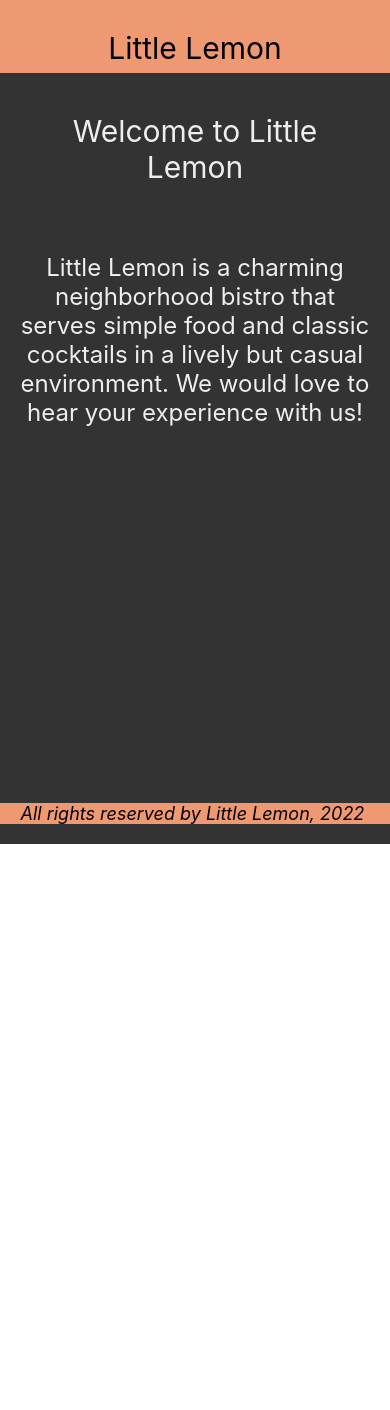
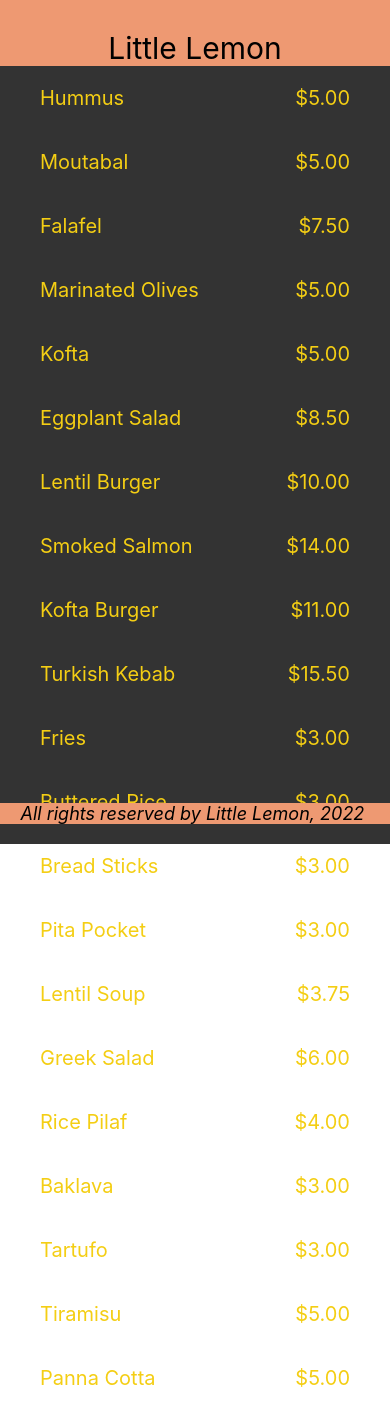
Before and after one commit to danielmccastro/meta-react-native, a React Native app in the folder 01-sampleproject/: screen / in a window 390 px wide. Before the commit the page ends 844 px from the top, so only its background shows below. Built offline with nearby package versions, Linux system fonts and the light colour scheme.

Commit message:
created a FlatList

```diff
--- a/01-sampleproject/App.js
+++ b/01-sampleproject/App.js
@@ -4,12 +4,13 @@
 import LittleLemonHeader from "./components/LittleLemonHeader";
 import LittleLemonFooter from "./components/LittleLemonFooter";
 import WelcomeScreen from "./components/WelcomeScreen";
+import MenuItems from "./components/MenuItems";
 export default function App() {
   return (
     <>
       <View style={styles.container}>
         <LittleLemonHeader />
-        <WelcomeScreen />
+        <MenuItems />
       </View>
       <View style={styles.footer}>
         <LittleLemonFooter />
--- a/01-sampleproject/components/LittleLemonHeader.js
+++ b/01-sampleproject/components/LittleLemonHeader.js
@@ -11,11 +11,10 @@
 
 const styles = StyleSheet.create({
   container: {
-    flex: 0.1,
     backgroundColor: "#EE9972"
   },
   headerText: {
-    marginTop: 30,
+    paddingTop: 30,
     fontSize: 30,
     color: "black",
     textAlign: "center",
--- /dev/null
+++ b/01-sampleproject/components/MenuItems.js
@@ -0,0 +1,64 @@
+import * as React from "react";
+import { View, Text, FlatList, StyleSheet } from "react-native";
+
+const menuItemsToDisplay = [
+  { name: "Hummus", price: "$5.00", id: "1A" },
+  { name: "Moutabal", price: "$5.00", id: "2B" },
+  { name: "Falafel", price: "$7.50", id: "3C" },
+  { name: "Marinated Olives", price: "$5.00", id: "4D" },
+  { name: "Kofta", price: "$5.00", id: "5E" },
+  { name: "Eggplant Salad", price: "$8.50", id: "6F" },
+  { name: "Lentil Burger", price: "$10.00", id: "7G" },
+  { name: "Smoked Salmon", price: "$14.00", id: "8H" },
+  { name: "Kofta Burger", price: "$11.00", id: "9I" },
+  { name: "Turkish Kebab", price: "$15.50", id: "10J" },
+  { name: "Fries", price: "$3.00", id: "11K" },
+  { name: "Buttered Rice", price: "$3.00", id: "12L" },
+  { name: "Bread Sticks", price: "$3.00", id: "13M" },
+  { name: "Pita Pocket", price: "$3.00", id: "14N" },
+  { name: "Lentil Soup", price: "$3.75", id: "15O" },
+  { name: "Greek Salad", price: "$6.00", id: "16Q" },
+  { name: "Rice Pilaf", price: "$4.00", id: "17R" },
+  { name: "Baklava", price: "$3.00", id: "18S" },
+  { name: "Tartufo", price: "$3.00", id: "19T" },
+  { name: "Tiramisu", price: "$5.00", id: "20U" },
+  { name: "Panna Cotta", price: "$5.00", id: "21V" },
+];
+
+const Item = ({ name, price }) => (
+  <View style={menuStyles.innerContainer}>
+    <Text style={menuStyles.itemText}>{name}</Text>
+    <Text style={menuStyles.itemText}>{price}</Text>
+  </View>
+);
+
+function MenuItems() {
+  const renderItem = ({ item }) => <Item name={item.name} price={item.price} />;
+  return (
+    <View styles={menuStyles.container}>
+      <FlatList
+        data={menuItemsToDisplay}
+        renderItem={renderItem}
+        keyExtractor={(item) => item.id}
+      />
+    </View>
+  );
+}
+
+const menuStyles = StyleSheet.create({
+  container: {
+    flex: 1,
+  },
+  innerContainer: {
+    paddingHorizontal: 40,
+    paddingVertical: 20,
+    flexDirection: 'row',
+    justifyContent: 'space-between',
+  },
+  itemText: {
+    color: '#F4CE14',
+    fontSize: 20,
+  },
+});
+
+export default MenuItems;
```
